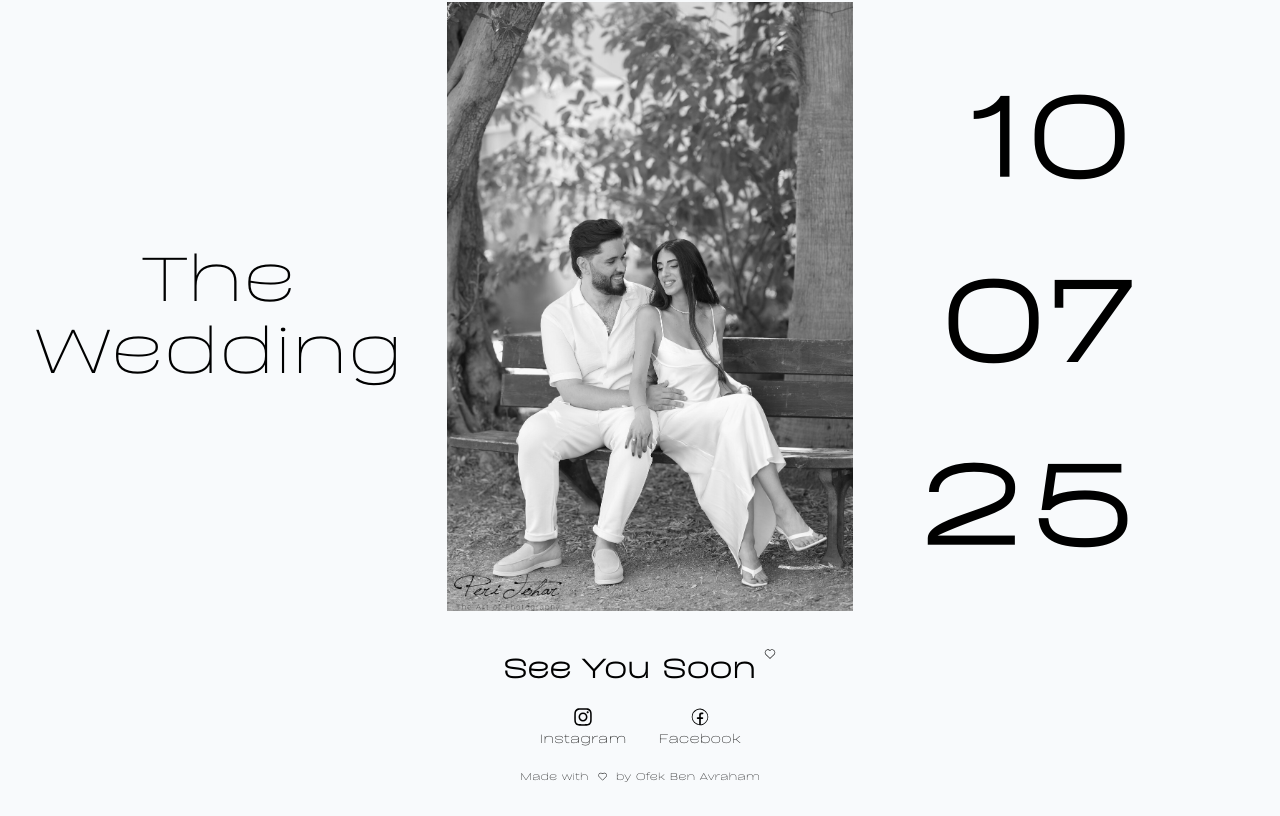
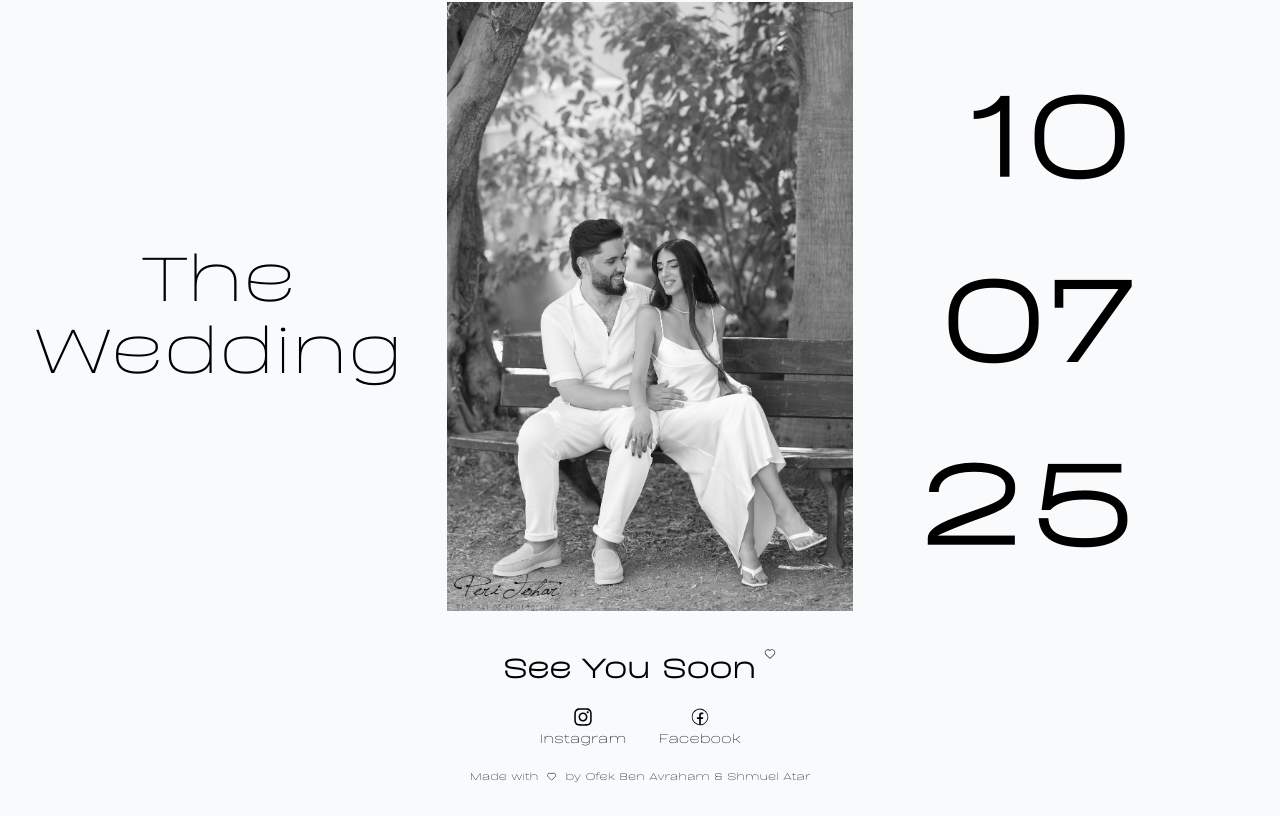
Before and after one commit to Atshmuel/edenandofek, a React (Vite) app: page / in a window 1280 px wide. Shown: the part 3785-4601 px from the top of the page. Built offline with nearby package versions, Linux system fonts and the light colour scheme; a web font is replaced by a local one.

Commit message:
Add files via upload

```diff
--- a/src/App.jsx
+++ b/src/App.jsx
@@ -28,6 +28,7 @@ import { TbBrandGoogleMaps } from "react-icons/tb";
 import { FaInstagram } from "react-icons/fa";
 import { CiFacebook, CiHeart } from "react-icons/ci";
 import { FaWaze } from "react-icons/fa6";
+import { BackgroundMusic } from "./ui/BackgroundMusic";
 
 
 const starters = {
@@ -243,6 +244,7 @@ function App() {
 
   return (
     <main className="relative font-bds">
+      <BackgroundMusic />
       <Sections id={"sec-1"} type="header" styles="h-screen mb-10 pb-5">
         <div
           className={`flex flex-row justify-start py-1 items-center md:justify-start  border-b-2`}
@@ -508,7 +510,7 @@ function App() {
         <div className="mt-5 text-[0.7rem] flex gap-x-2 flex-row-reverse mx-auto w-fit">
           <span className="">Made with</span>
           <span className="pt-[0.2rem]"><CiHeart /></span>
-          <span> by <a target="_blank" href="tel:+972507984525" >Ofek Ben Avraham</a></span>
+          <span> by <a target="_blank" href="tel:+972507984525" >Ofek Ben Avraham & Shmuel Atar</a></span>
         </div>
       </footer>
 
```
